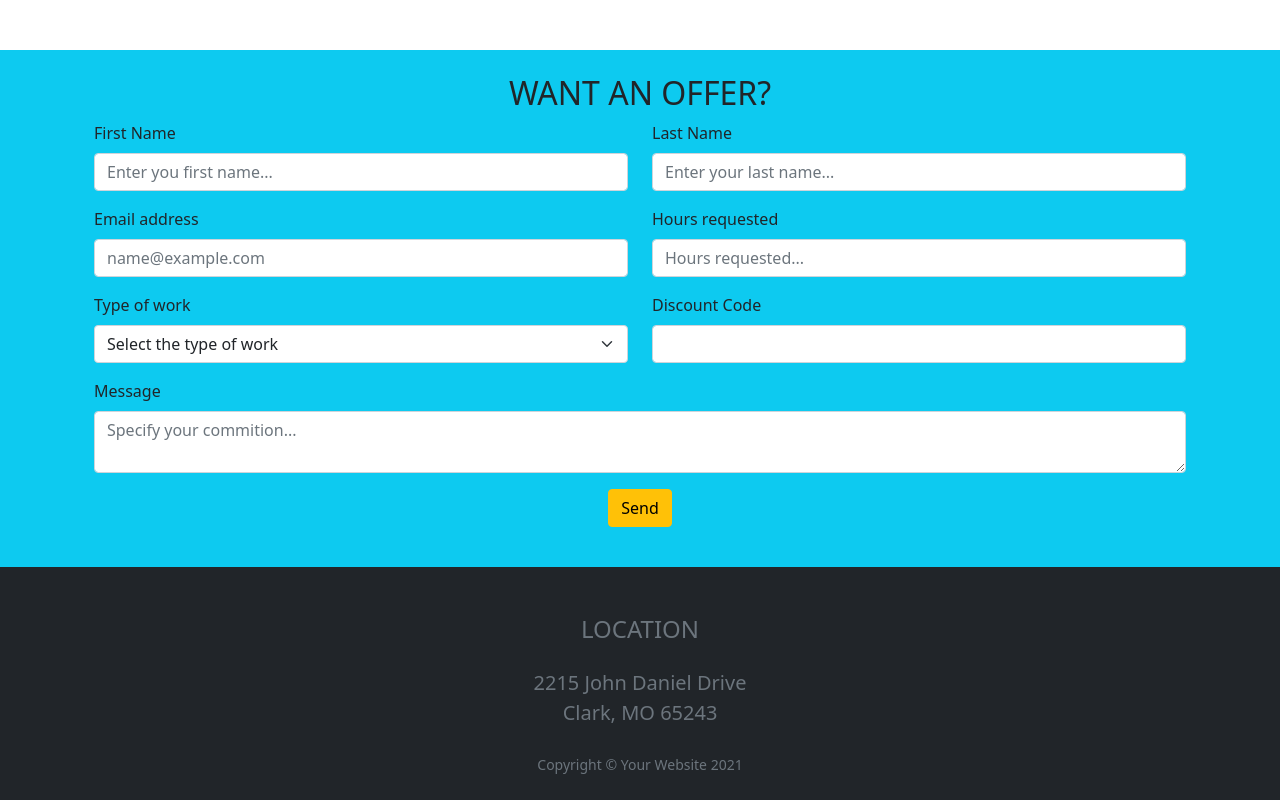
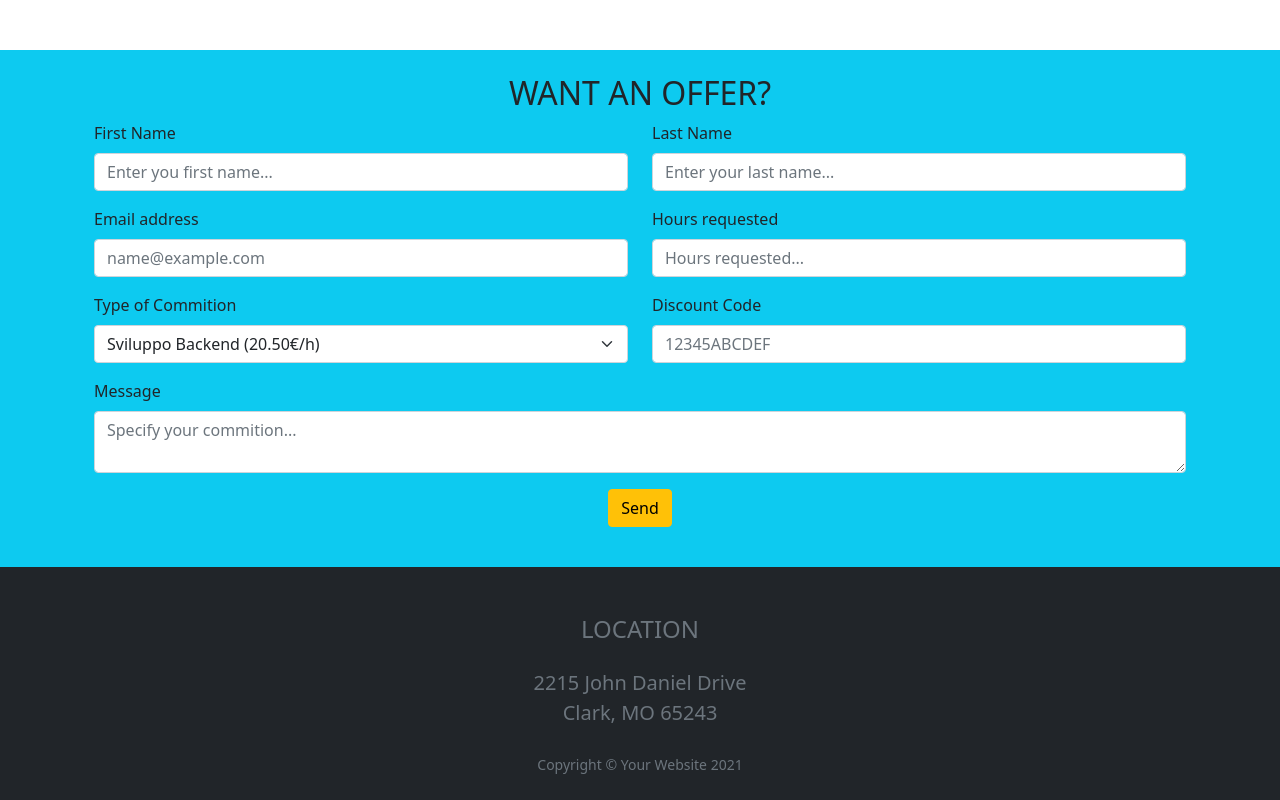
Before and after one commit to UMBY2407/bootstrap-js-freelancer, a plain HTML site: page index.html in a window 1280 px wide. Shown: the part 1526-2326 px from the top of the page. Drawn offline with nearby package versions, Linux system fonts and the light colour scheme.

Commit message:
Modified options in Label Commition

```diff
--- a/index.html
+++ b/index.html
@@ -153,12 +153,11 @@
         <div class="row">
             <div class="col-6">
                 <form>
-                    <label for="exampleInputEmail1" class="form-label">Type of work</label>
+                    <label for="exampleInputEmail1" class="form-label">Type of Commition</label>
                     <select class="form-select" id="floatingSelectGrid">
-                        <option selected>Select the type of work</option>
-                        <option value="1">One</option>
-                        <option value="2">Two</option>
-                        <option value="3">Three</option>
+                        <option value="1">Sviluppo Backend (20.50&#8364;/h)</option>
+                        <option value="2">Sviluppo Frontend (15.30&#8364;/h)</option>
+                        <option value="3">Analisi Progettuale di un Progetto (33.60&#8364;/h)</option>
                     </select>
                 </form>
             </div>
@@ -166,7 +165,7 @@
                 <form>
                     <div class="mb-3">
                         <label for="exampleInputEmail1" class="form-label">Discount Code</label>
-                        <input type="email" class="form-control" id="exampleInputEmail1">
+                        <input type="email" class="form-control" id="exampleInputEmail1" placeholder="12345ABCDEF">
                     </div>
                 </form>
             </div>
```
